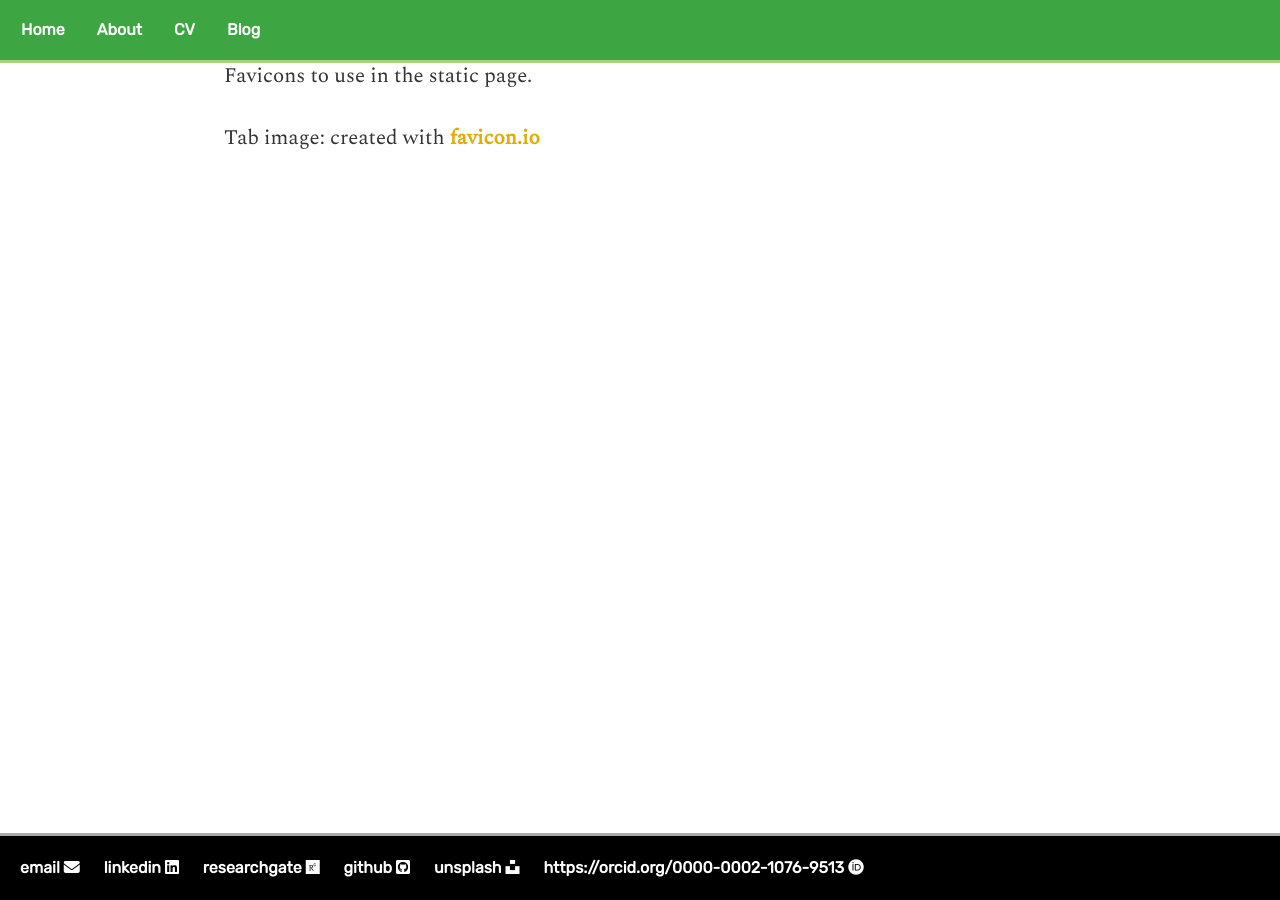
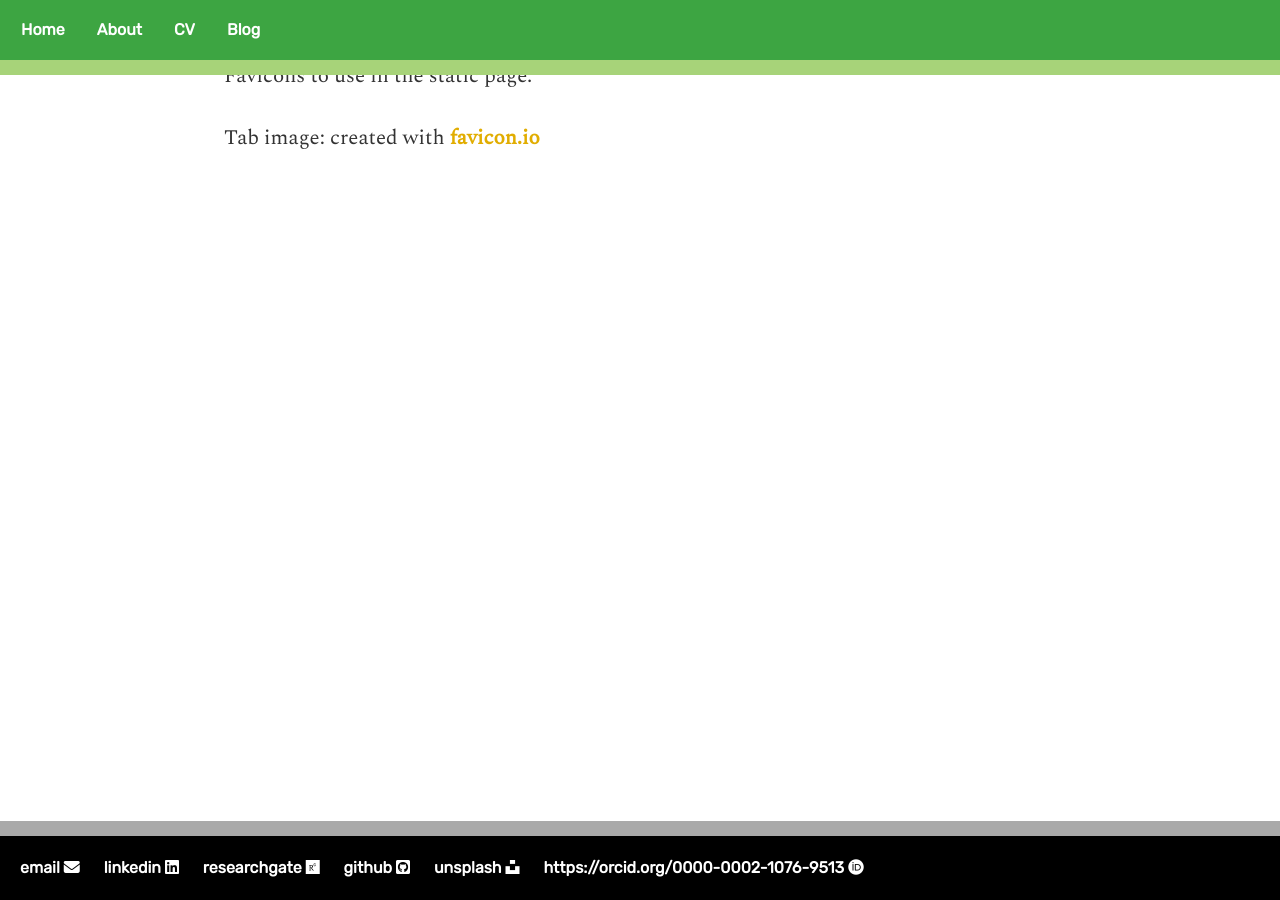
Before and after one commit to finerbrighterlighter/finerbrighterlighter.github.io, a Jekyll site: the page built from icon/readme.md, in a window 1280 px wide. Built offline with Jekyll 4.4.1, drawn with Linux system fonts in a browser that asks for light colours; nearby versions of some CDN libraries; our own code applies the rules of GitHub Pages for plain Markdown files.

Commit message:
Update main.css

```diff
--- a/css/main.css
+++ b/css/main.css
@@ -1,6 +1,5 @@
 body {
     margin-top: 20px;
-    margin-bottom: 250px;
     font-family: Spectral, serif;
     margin: 60px auto;
     text-align: justify;
@@ -9,7 +8,7 @@ body {
     background-color: #ffffff;
     color: black;
     line-height: 32px;   /* within paragraph */
-    margin-bottom: 30px; /* between paragraphs */
+    margin-bottom: 100px; /* between paragraphs */
 }
 
 .topnav {
@@ -23,7 +22,7 @@ body {
   padding: 0px 5px;
   overflow: hidden;
   background-color: #3da542;
-  border-bottom: 3px solid #a7d379;
+  border-bottom: 15px solid #a7d379;
 }
 
 .topnav a {
@@ -38,11 +37,11 @@ body {
 }
 
 .topnav a:hover {
-  border-bottom: 3.5px solid #a7d379;
+  border-bottom: 2px solid #a7d379;
 }
 
 .topnav a.active {
-  border-bottom: 3.5px solid #a7d379;
+  border-bottom: 2px solid #a7d379;
 }
 
 nav ul, footer ul {
@@ -65,7 +64,7 @@ a {
 }
 
 a:hover {
-    border-bottom: 3.5px solid #a7d379;
+    border-bottom: 2px solid #a7d379;
 }
 
 h1 {
@@ -105,7 +104,7 @@ footer {
     padding: 0px 20px;
     position: fixed;
     background-color: #000000;
-    border-top: 3px solid #a9a9a9;
+    border-top: 15px solid #a9a9a9;
     font-size: 1em;
     width: 100%;
 }
```
